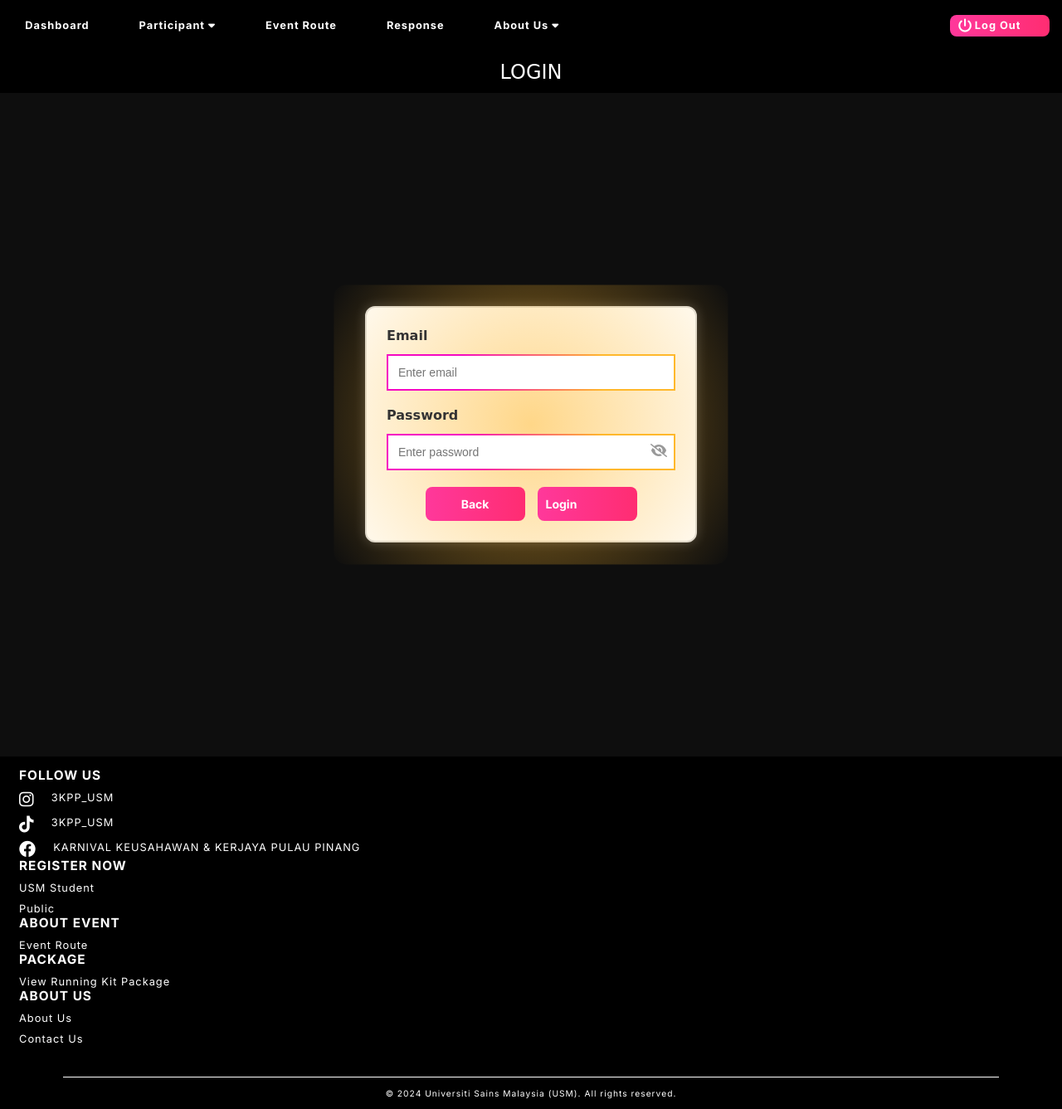
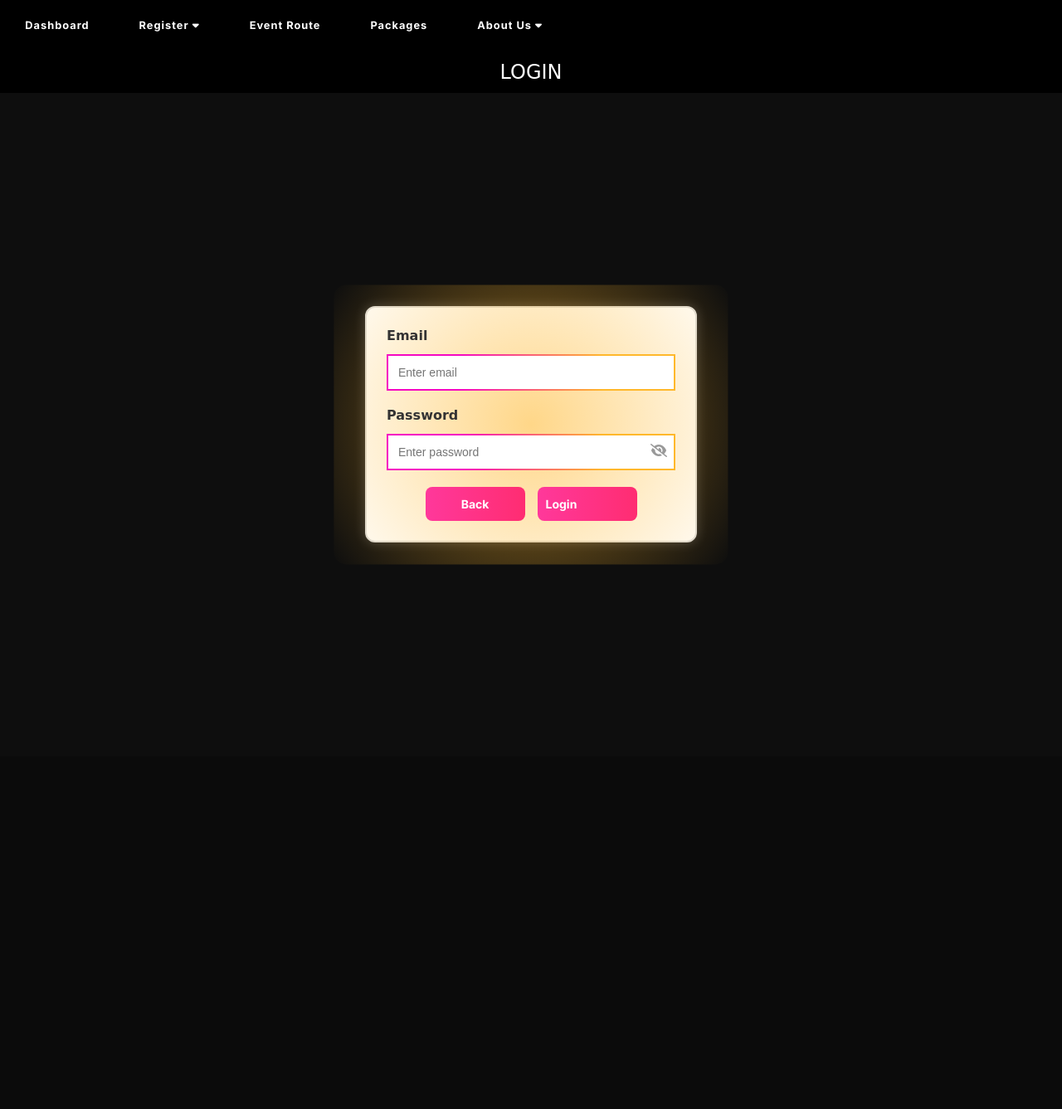
Before and after one commit to HappySmilingg/GlowPaintRunEMS, a Flask app: page /Organiser/login in a window 1280 px wide. Shown: the whole page at 83% size. After the commit the page ends 681 px from the top, so only its background shows below. Run offline with Flask 3, Linux system fonts and the light colour scheme; some libraries are stand-ins or nearby versions; some web fonts are replaced.

Commit message:
minor update

```diff
--- a/templates/Organiser/login.html
+++ b/templates/Organiser/login.html
@@ -18,31 +18,25 @@
   <div class="header">
     <div class="hamburger" onclick="toggleMenu()">&#9776;</div>
     <div class="header-structure-left">
-        <div class="header-item" onclick="window.location.href='/Organiser/homepage'">Dashboard</div>
-        <div class="header-item">Participant
+        <div class="header-item" onclick="window.location.href='/'">Dashboard</div>
+        <div class="header-item">Register
             <i class="fa fa-caret-down"></i>
             <ul class="header-subitem">
-                <li><a href="#" onclick="window.location.href='/Organiser/student_participant_list'">USM Student</a></li>
-                <li><a href="#" onclick="window.location.href='/Organiser/public_participant_list'">Public</a></li>
+                <li><a href="#" onclick="window.location.href='/Public/student_register'">USM Student</a></li>
+                <li><a href="#" onclick="window.location.href='/Public/public_register'">Public</a></li>
             </ul>
         </div>
-        <div class="header-item" onclick="window.location.href='/Organiser/info_list'">Event Route</div>
-        <div class="header-item" onclick="window.location.href='/Organiser/response'">Response</div>
+        <div class="header-item" onclick="window.location.href='/Public/route'">Event Route</div>
+        <div class="header-item" onclick="window.location.href='/Public/packages'">Packages</div>
         <div class="header-item">About Us
             <i class="fa fa-caret-down"></i>
             <ul class="header-subitem">
-                <li><a href="#" onclick="window.location.href='/Organiser/about_us'">About Us</a></li>
-                <li><a href="#" onclick="window.location.href='/Organiser/contact_us'">Contact Us</a></li>
+                <li><a href="#" onclick="window.location.href='/Public/about_us'">About Us</a></li>
+                <li><a href="#" onclick="window.location.href='/Public/contact_us'">Contact Us</a></li>
             </ul>
         </div>
-        </div>
-        <div class="header-structure-right">
-            <div class="login-btn" onclick="window.location.href='/Organiser/login'">
-                <i class='fas fa-power-off'></i>
-                <div class="login-text">Log Out</div>
-            </div>
-        </div>
     </div>
+  </div>
       <div class="top-bar">
             <div class="bar-text">LOGIN</div>
        </div>
@@ -87,59 +81,6 @@
     </div>
 
 </body>
-<footer class="footer">
-    <div class="footer-section follow-us">
-      <h3>FOLLOW US</h3>
-      <div class="social-icons">
-        <div class="social-item">
-          <a href="https://www.instagram.com/3KPP_USM" target="_blank" class="social-link">
-            <i class="fab fa-instagram" style="font-size: 20px; margin-right: 10px;"></i>
-            <p>3KPP_USM</p>
-          </a>
-        </div>
-        <div class="social-item">
-          <a href="https://www.tiktok.com/@3KPP_USM" target="_blank" class="social-link">
-            <i class="fab fa-tiktok" style="font-size: 20px; margin-right: 10px;"></i>
-            <p>3KPP_USM</p>
-          </a>
-        </div>
-        <div class="social-item">
-          <a href="https://www.facebook.com/KARNIVALKEUSAHAWAN" target="_blank" class="social-link">
-            <i class="fab fa-facebook" style="font-size: 20px; margin-right: 10px;"></i>
-            <p>KARNIVAL KEUSAHAWAN & KERJAYA PULAU PINANG</p>
-          </a>
-        </div>
-      </div>
-    </div>
-
-    <div class="footer-section register-now">
-      <h3>REGISTER NOW</h3>
-      <p onclick="window.location.href='/Public/student_register'">USM Student</p>
-      <p onclick="window.location.href='/Public/public_register'">Public</p>
-    </div>
-
-    <div class="footer-section about-event">
-      <h3>ABOUT EVENT</h3>
-      <p onclick="window.location.href='/Public/route'">Event Route</p>
-    </div>
-
-    <div class="footer-section package">
-      <h3>PACKAGE</h3>
-      <p onclick="window.location.href='/Public/packages'">View Running Kit Package</p>
-    </div>
-
-    <div class="footer-section about-us">
-      <h3>ABOUT US</h3>
-      <p onclick="window.location.href='/Public/about-us'">About Us</p>
-      <p onclick="window.location.href='/Public/contact_us'">Contact Us</p>
-    </div>
-
-    <div class="footer-bottom">
-      <div class="line"></div>
-      <p>&copy; 2024 Universiti Sains Malaysia (USM). All rights reserved.</p>
-    </div>
-  </footer>
-
 </html>
 
 <script>
--- a/templates/Public/packages.html
+++ b/templates/Public/packages.html
@@ -39,7 +39,7 @@
             <div class="login-text">Login</div>
         </div>
     </div>
-</div>
+  </div>
 
     <div class="kit-package-container">
         <h1 class="title">KIT PACKAGES</h1>
```
Also changed, not shown: templates/Organiser/about_us.html (+15 -0 lines).
